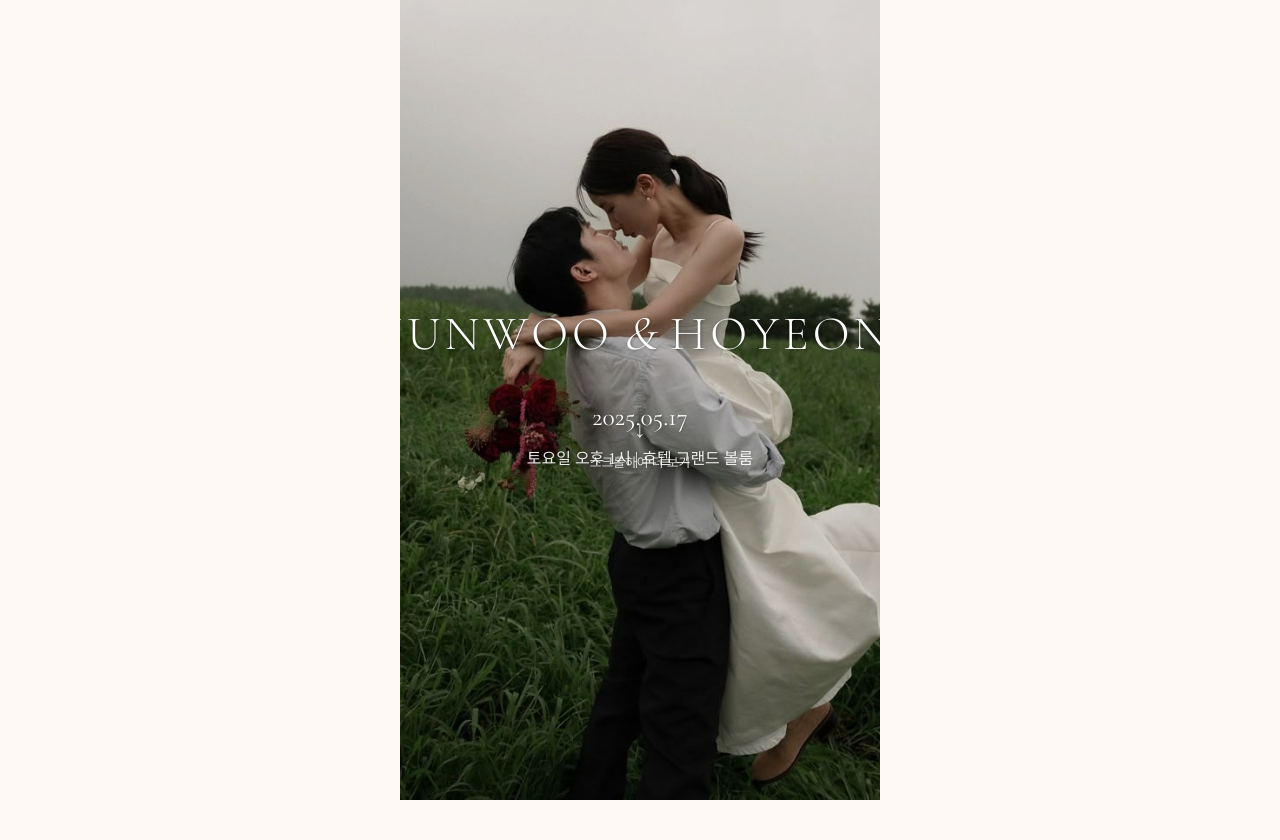
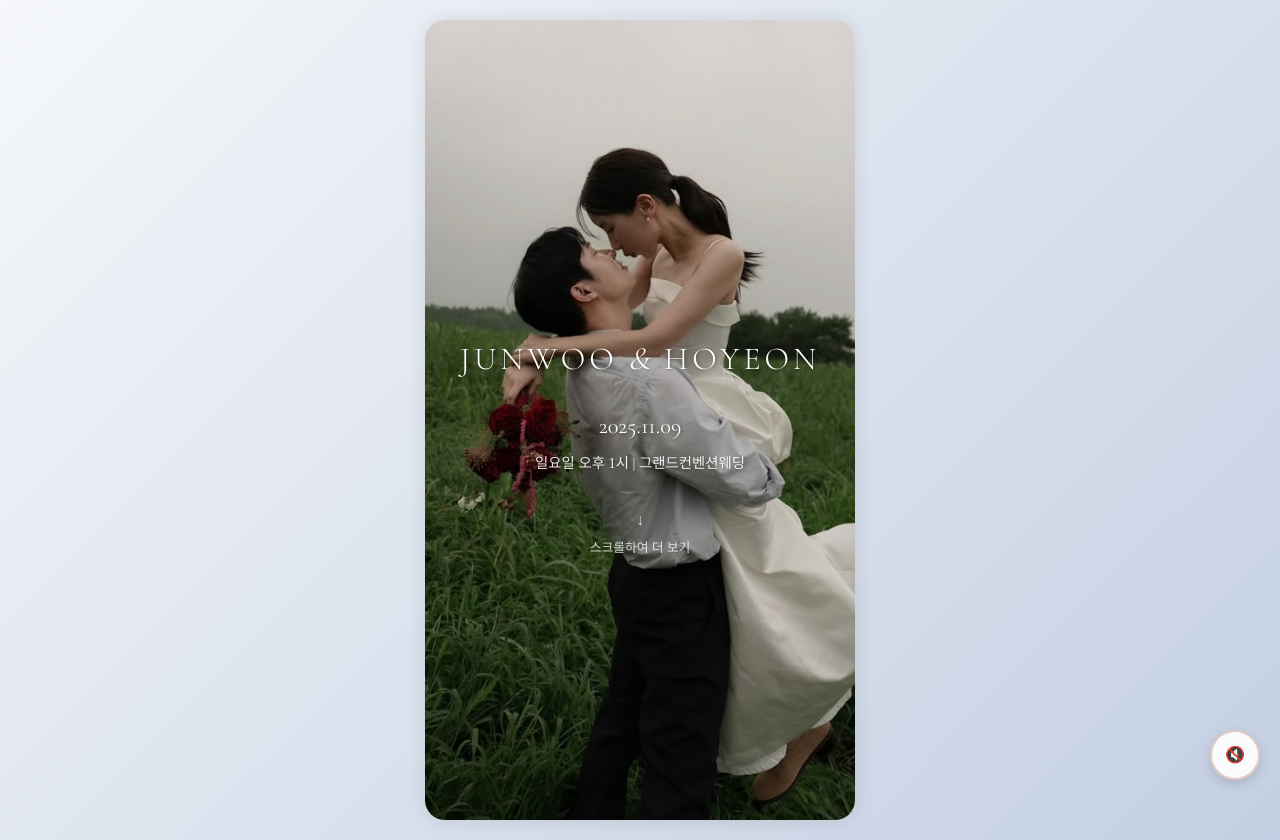
Before and after one commit to udaeng8286/wedding-invitation, a Vue app: page / in a window 1280 px wide. Before the commit the page ends 800 px from the top, so only its background shows below. Built offline with nearby package versions, Linux system fonts and the light colour scheme.

Commit message:
main 스타일 분리

```diff
--- a/src/App.vue
+++ b/src/App.vue
@@ -7,6 +7,16 @@
       <BankAccount v-if="showBankAccount" :accounts="bankAccounts" />
 
       <!-- 다른 컴포넌트들도 여기에 추가 예정 -->
+    </div>
+
+    <!-- 오디오 컨트롤 -->
+    <div
+      class="audio-control"
+      :class="{ 'audio-on': isPlaying }"
+      @click="toggleAudio"
+    >
+      <span v-if="isPlaying">🔊</span>
+      <span v-else>🔇</span>
     </div>
   </div>
 </template>
@@ -116,66 +126,6 @@ export default defineComponent({
 </script>
 
 <style>
-@import url("https://fonts.googleapis.com/css2?family=Cormorant+Garamond:wght@300;400;500&family=Noto+Serif+KR:wght@300;400;500&display=swap");
-
-:root {
-  --primary-color: #e0c9c1;
-  --text-color: #333;
-  --background-color: #fff9f5;
-  --accent-color: #6d8b74;
-}
-
-* {
-  margin: 0;
-  padding: 0;
-  box-sizing: border-box;
-}
-
-body {
-  font-family: "Noto Serif KR", serif;
-  background-color: var(--background-color);
-  color: var(--text-color);
-  line-height: 1.6;
-}
-
-.wedding-app {
-  max-width: 100%;
-  margin: 0 auto;
-  position: relative;
-}
-
-.sections-container {
-  display: flex;
-  flex-direction: column;
-  width: 100%;
-}
-
-.audio-control {
-  position: fixed;
-  bottom: 20px;
-  right: 20px;
-  width: 40px;
-  height: 40px;
-  border-radius: 50%;
-  background-color: rgba(255, 255, 255, 0.7);
-  border: 1px solid var(--primary-color);
-  display: flex;
-  align-items: center;
-  justify-content: center;
-  z-index: 1000;
-  cursor: pointer;
-  transition: all 0.3s ease;
-}
-
-.audio-control:hover,
-.audio-control.audio-on {
-  background-color: var(--primary-color);
-  color: white;
-}
-
-@media (min-width: 768px) {
-  .wedding-app {
-    max-width: 480px; /* 모바일 청첩장 스타일 유지 */
-  }
-}
+/* main.css를 import */
+@import "./assets/styles/main.css";
 </style>
--- /dev/null
+++ b/src/assets/styles/main.css
@@ -0,0 +1,115 @@
+@import url("https://fonts.googleapis.com/css2?family=Cormorant+Garamond:wght@300;400;500&family=Noto+Serif+KR:wght@300;400;500&display=swap");
+
+:root {
+  --primary-color: #e0c9c1;
+  --text-color: #333;
+  --background-color: #fff9f5;
+  --accent-color: #6d8b74;
+}
+
+* {
+  margin: 0;
+  padding: 0;
+  box-sizing: border-box;
+}
+
+body {
+  font-family: "Noto Serif KR", serif;
+  background-color: var(--background-color);
+  color: var(--text-color);
+  line-height: 1.6;
+  overflow-x: hidden; /* 가로 스크롤 방지 */
+}
+
+.wedding-app {
+  width: 100%;
+  max-width: 430px; /* iPhone 14 Pro Max 기준 */
+  margin: 0 auto;
+  position: relative;
+  min-height: 100vh;
+  background-color: var(--background-color);
+  box-shadow: 0 0 20px rgba(0, 0, 0, 0.1); /* 앱 같은 느낌 */
+}
+
+.sections-container {
+  display: flex;
+  flex-direction: column;
+  width: 100%;
+}
+
+.audio-control {
+  position: fixed;
+  bottom: 20px;
+  right: 20px;
+  width: 50px;
+  height: 50px;
+  border-radius: 50%;
+  background-color: rgba(255, 255, 255, 0.9);
+  border: 2px solid var(--primary-color);
+  display: flex;
+  align-items: center;
+  justify-content: center;
+  z-index: 1000;
+  cursor: pointer;
+  transition: all 0.3s ease;
+  box-shadow: 0 4px 12px rgba(0, 0, 0, 0.15);
+}
+
+.audio-control:hover,
+.audio-control.audio-on {
+  background-color: var(--primary-color);
+  color: white;
+  transform: scale(1.05);
+}
+
+/* 모바일 최적화 */
+@media (max-width: 430px) {
+  .wedding-app {
+    max-width: 100vw;
+    width: 100vw;
+    box-shadow: none;
+  }
+}
+
+/* 작은 모바일 (iPhone SE 등) */
+@media (max-width: 375px) {
+  .audio-control {
+    width: 45px;
+    height: 45px;
+    bottom: 15px;
+    right: 15px;
+  }
+}
+
+/* 큰 화면에서도 모바일 앱 느낌 유지 */
+@media (min-width: 431px) {
+  body {
+    background: linear-gradient(135deg, #f5f7fa 0%, #c3cfe2 100%);
+    padding: 20px 0;
+  }
+
+  .wedding-app {
+    border-radius: 20px;
+    overflow: hidden;
+  }
+}
+
+/* 아이폰 X 이상의 notch 대응 */
+@supports (padding: max(0px)) {
+  .wedding-app {
+    padding-top: max(0px, env(safe-area-inset-top));
+    padding-bottom: max(0px, env(safe-area-inset-bottom));
+  }
+}
+
+/* 전체적인 스크롤 스무스 효과 */
+html {
+  scroll-behavior: smooth;
+}
+
+/* 터치 반응성 향상 */
+button,
+.audio-control {
+  -webkit-tap-highlight-color: transparent;
+  touch-action: manipulation;
+}
--- a/src/components/MainCover.vue
+++ b/src/components/MainCover.vue
@@ -8,8 +8,8 @@
           <span class="ampersand">&</span>
           <span class="bride-name">{{ coupleNames.brideName }}</span>
         </h1>
-        <p class="wedding-date">2025.05.17</p>
-        <p class="wedding-location">토요일 오후 1시 | 호텔 그랜드 볼룸</p>
+        <p class="wedding-date">2025.11.09</p>
+        <p class="wedding-location">일요일 오후 1시 | 그랜드컨벤션웨딩</p>
         <div class="scroll-indicator">
           <span>↓</span>
           <p>스크롤하여 더 보기</p>
@@ -77,7 +77,7 @@ export default defineComponent({
 
 .couple-names {
   font-family: "Cormorant Garamond", serif;
-  font-size: 2.5rem;
+  font-size: 2rem;
   font-weight: 300;
   letter-spacing: 4px;
   margin-bottom: 1.5rem;
@@ -105,7 +105,6 @@ export default defineComponent({
 
 .scroll-indicator {
   position: absolute;
-  bottom: 30px;
   left: 50%;
   transform: translateX(-50%);
   animation: bounce 2s infinite;
@@ -115,7 +114,7 @@ export default defineComponent({
 
 .scroll-indicator span {
   display: block;
-  font-size: 1.5rem;
+  font-size: 1rem;
   margin-bottom: 5px;
 }
 
@@ -138,18 +137,4 @@ export default defineComponent({
     transform: translateY(-5px) translateX(-50%);
   }
 }
-
-@media (min-width: 768px) {
-  .couple-names {
-    font-size: 3rem;
-  }
-
-  .wedding-date {
-    font-size: 1.6rem;
-  }
-
-  .wedding-location {
-    font-size: 1rem;
-  }
-}
 </style>
```
